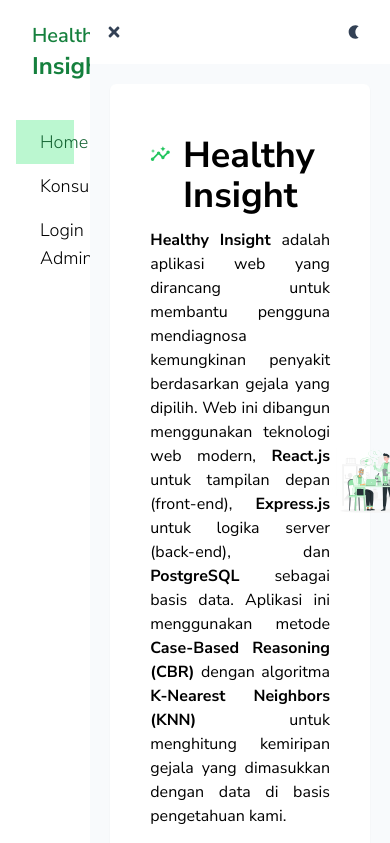
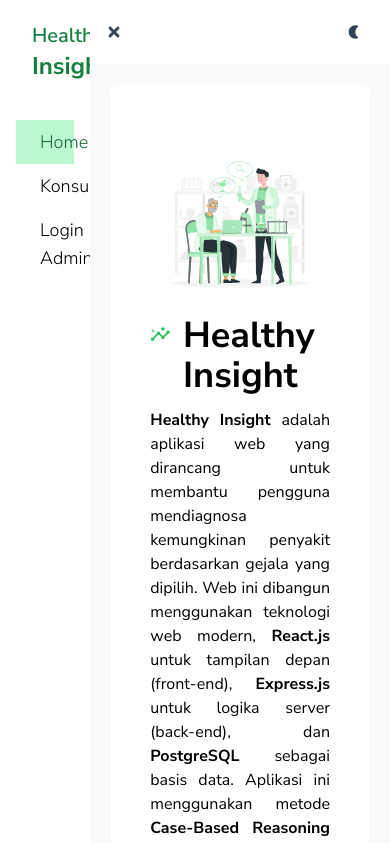
Before and after one commit to rahmanmue/healthy-insight, a React (Vite) app in the folder frontend/: page /home in a window 390 px wide. Shown: the top 843 px of the page. Built offline with nearby package versions, Linux system fonts and the light colour scheme.

Commit message:
feat: implement responsive

```diff
--- a/frontend/src/pages/Home/Home.jsx
+++ b/frontend/src/pages/Home/Home.jsx
@@ -3,7 +3,7 @@ import img1 from "../../assets/image/img-1.svg";
 const Home = () => {
   return (
     <>
-      <div className="flex my-3 justify-between items-center">
+      <div className="flex my-3 lg:flex-row flex-col justify-between items-center">
         <div>
           <h1 className="text-4xl font-bold flex gap-3 mb-3">
             <MdOutlineInsights className="text-green-500" /> Healthy Insight
@@ -25,7 +25,11 @@ const Home = () => {
             pengetahuan kami.
           </p>
         </div>
-        <img src={img1} alt="image-1" className="w-1/2" />
+        <img
+          src={img1}
+          alt="image-1"
+          className="lg:w-1/2 w-full order-first lg:order-last "
+        />
       </div>
     </>
   );
--- a/frontend/src/pages/Konsultasi/Konsultasi.jsx
+++ b/frontend/src/pages/Konsultasi/Konsultasi.jsx
@@ -123,8 +123,8 @@ const Konsultasi = () => {
 
         {/* start */}
 
-        <div className="flex items-center gap-10">
-          <div className="w-1/2">
+        <div className="flex items-center lg:gap-10 gap-5 flex-col lg:flex-row">
+          <div className="lg:w-1/2 w-full">
             <Input
               label="Umur"
               name="umur"
@@ -134,8 +134,8 @@ const Konsultasi = () => {
               onChange={handleInput}
             />
           </div>
-          <div>
-            <label className="block text-md font-semibold leading-6 text-gray-900 dark:text-white mb-2  ">
+          <div className="lg:w-1/2 w-full">
+            <label className="block text-md font-semibold leading-6 text-gray-900 dark:text-white mb-2">
               Jenis Kelamin
             </label>
             <div className="flex items-start gap-4">
--- a/frontend/src/pages/Login/Login.jsx
+++ b/frontend/src/pages/Login/Login.jsx
@@ -54,9 +54,9 @@ const Login = () => {
   return (
     <div className="h-full">
       <ToastContainer />
-      <div className="flex items-center gap-5">
-        <img src={Img2} alt="img-4" className="w-1/2" />
-        <form onSubmit={(e) => handleSubmit(e)} className="w-1/2">
+      <div className="flex items-center flex-col lg:flex-row gap-5">
+        <img src={Img2} alt="img-4" className="lg:w-1/2 w-2/3" />
+        <form onSubmit={(e) => handleSubmit(e)} className="lg:w-1/2 w-full">
           <h1 className="text-3xl font-bold my-2">Login Administrator</h1>
           <Input
             label="Email"
```
